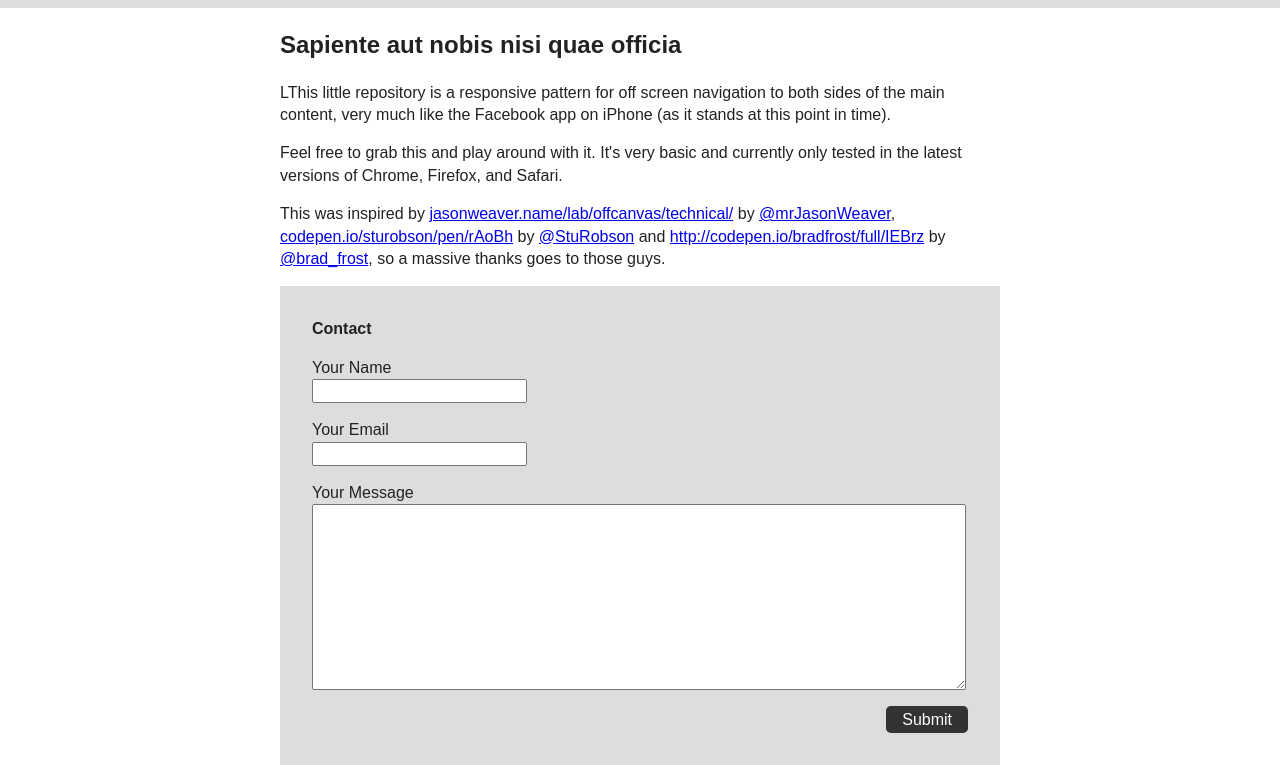
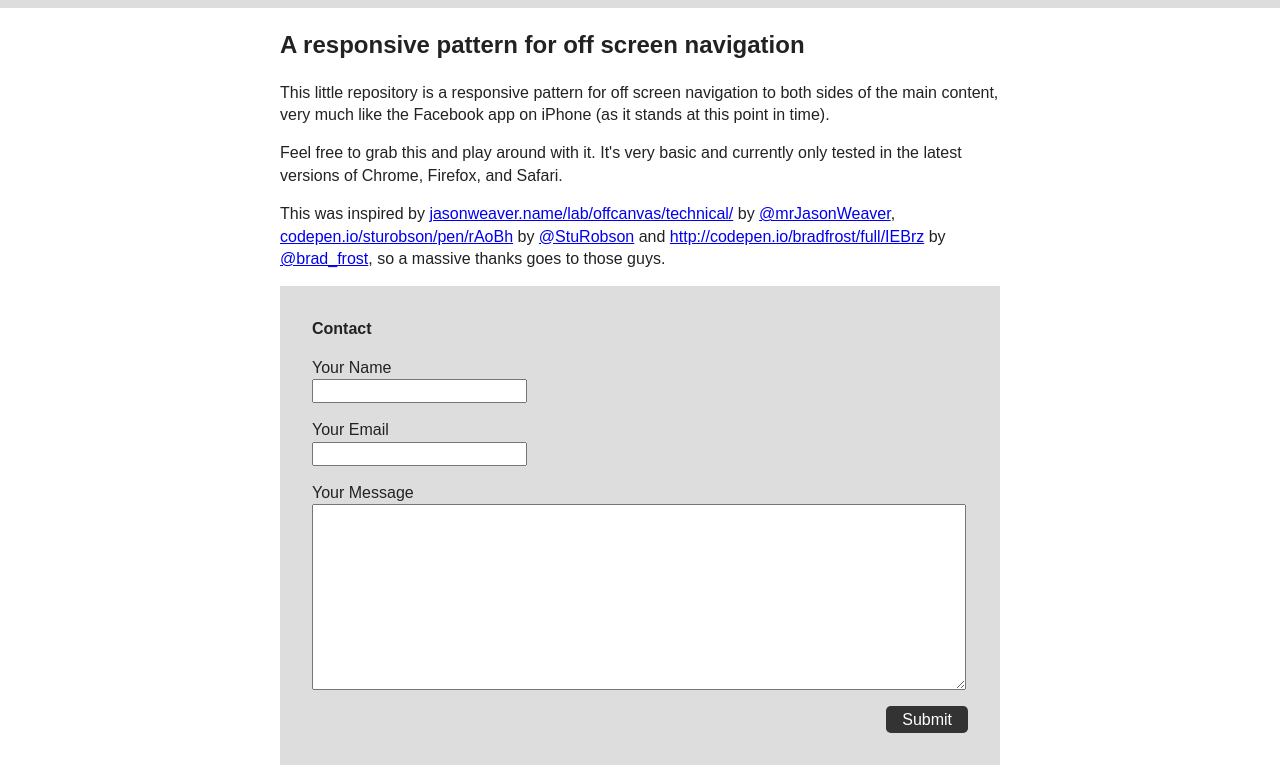
Before and after one commit to westleyknight/off-screen-navs, a plain HTML site: page index.html in a window 1280 px wide. Shown: the part 75-840 px from the top of the page. Drawn offline with nearby package versions, Linux system fonts and the light colour scheme.

Commit message:
Updated content heading from Lorem Ipsum

```diff
--- a/index.html
+++ b/index.html
@@ -49,8 +49,8 @@
 
                 <section id="main" role="main">
                     <article>
-                        <h2>Sapiente aut nobis nisi quae officia</h2>
-                        <p>LThis little repository is a responsive pattern for off screen navigation to both sides of the main content, very much like the Facebook app on iPhone (as it stands at this point in time).</p>
+                        <h2>A responsive pattern for off screen navigation</h2>
+                        <p>This little repository is a responsive pattern for off screen navigation to both sides of the main content, very much like the Facebook app on iPhone (as it stands at this point in time).</p>
                         <p>Feel free to grab this and play around with it. It's very basic and currently only tested in the latest versions of Chrome, Firefox, and Safari.</p>
                         <p>This was inspired by <a href="http://jasonweaver.name/lab/offcanvas/technical/">jasonweaver.name/lab/offcanvas/technical/</a> by <a href="http://twitter.com/mrJasonWeaver">@mrJasonWeaver</a>, <a href="http://codepen.io/sturobson/pen/rAoBh">codepen.io/sturobson/pen/rAoBh</a> by <a href="http://twitter.com/StuRobson">@StuRobson</a> and <a href="http://codepen.io/bradfrost/full/IEBrz">http://codepen.io/bradfrost/full/IEBrz</a> by <a href="http://twitter.com/brad_frost">@brad_frost</a>, so a massive thanks goes to those guys.</p>
                     </article>
```
